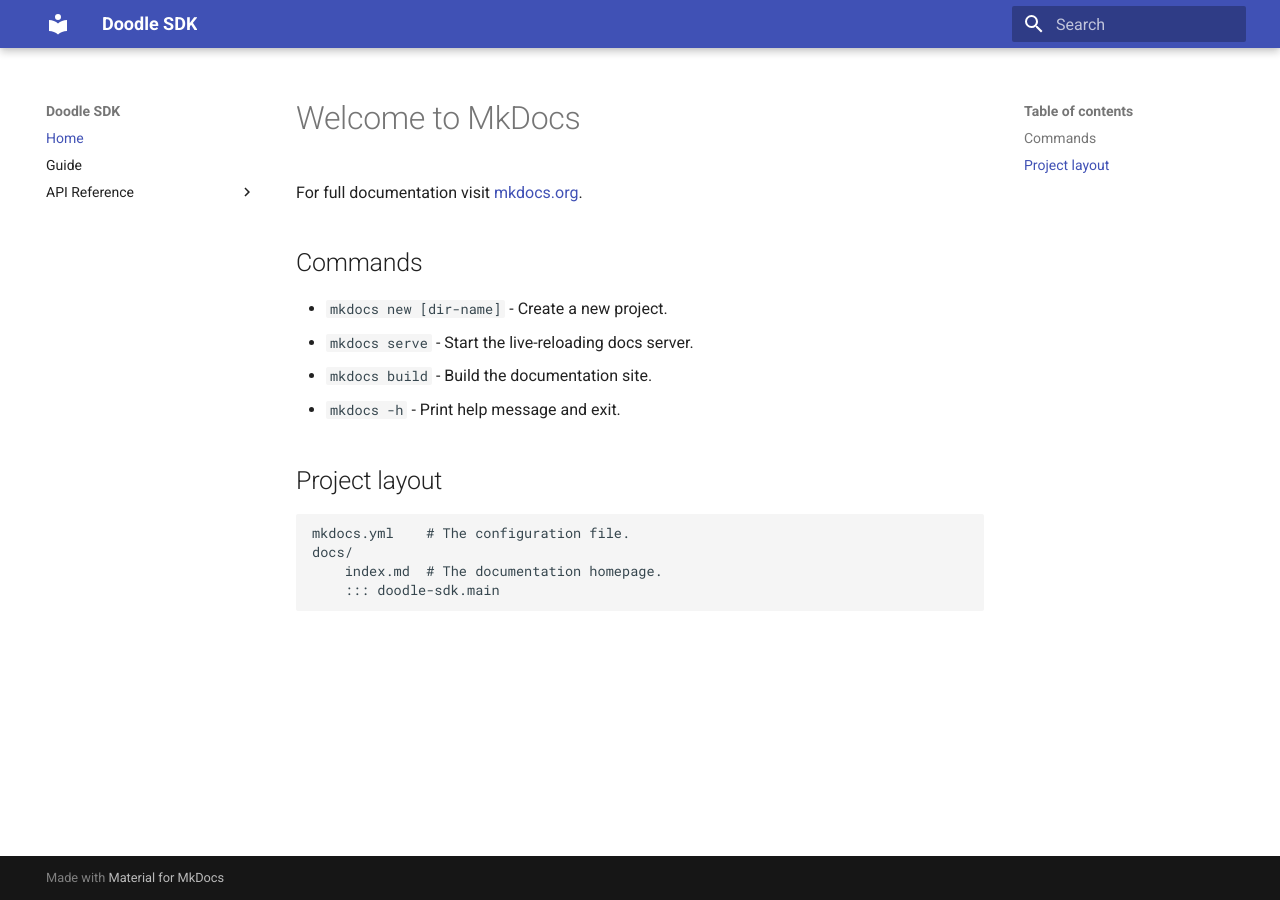
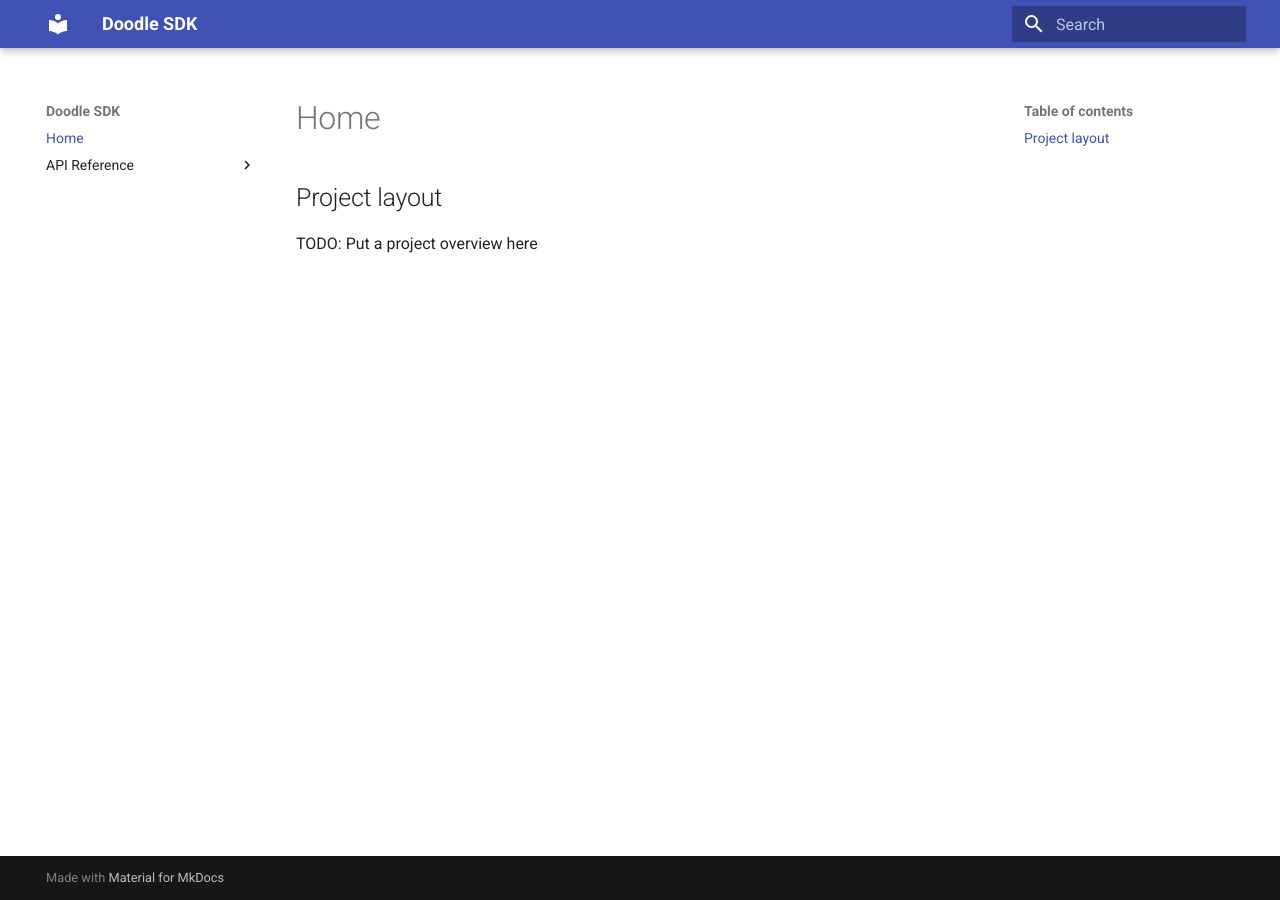
Before and after one commit to AscendEngineering/doodle-sdk, an MkDocs documentation site: the page built from docs/index.md, in a window 1280 px wide. Built offline with MkDocs 1.6.1 and Material for MkDocs 9.7.7, drawn with Linux system fonts in a browser that asks for light colours.

Commit message:
updated docs that seem to be working

```diff
--- a/docs/index.md
+++ b/docs/index.md
@@ -1,17 +1,3 @@
-# Welcome to MkDocs
-
-For full documentation visit [mkdocs.org](https://www.mkdocs.org).
-
-## Commands
-
-* `mkdocs new [dir-name]` - Create a new project.
-* `mkdocs serve` - Start the live-reloading docs server.
-* `mkdocs build` - Build the documentation site.
-* `mkdocs -h` - Print help message and exit.
-
 ## Project layout
 
-    mkdocs.yml    # The configuration file.
-    docs/
-        index.md  # The documentation homepage.
-        ::: doodle-sdk.main
+TODO: Put a project overview here
--- a/mkdocs.yml
+++ b/mkdocs.yml
@@ -8,6 +8,5 @@
 
 nav:
   - Home: index.md
-  - Guide: guide.md
   - API Reference:
-    - Module: doodle-sdk/main.md
+    - Main: doodle-sdk/main.md
```
Also changed, not shown: README.md (+8 -0 lines), docs/doodle-sdk/main.md (added, +3 -0 lines), 1 other file.
